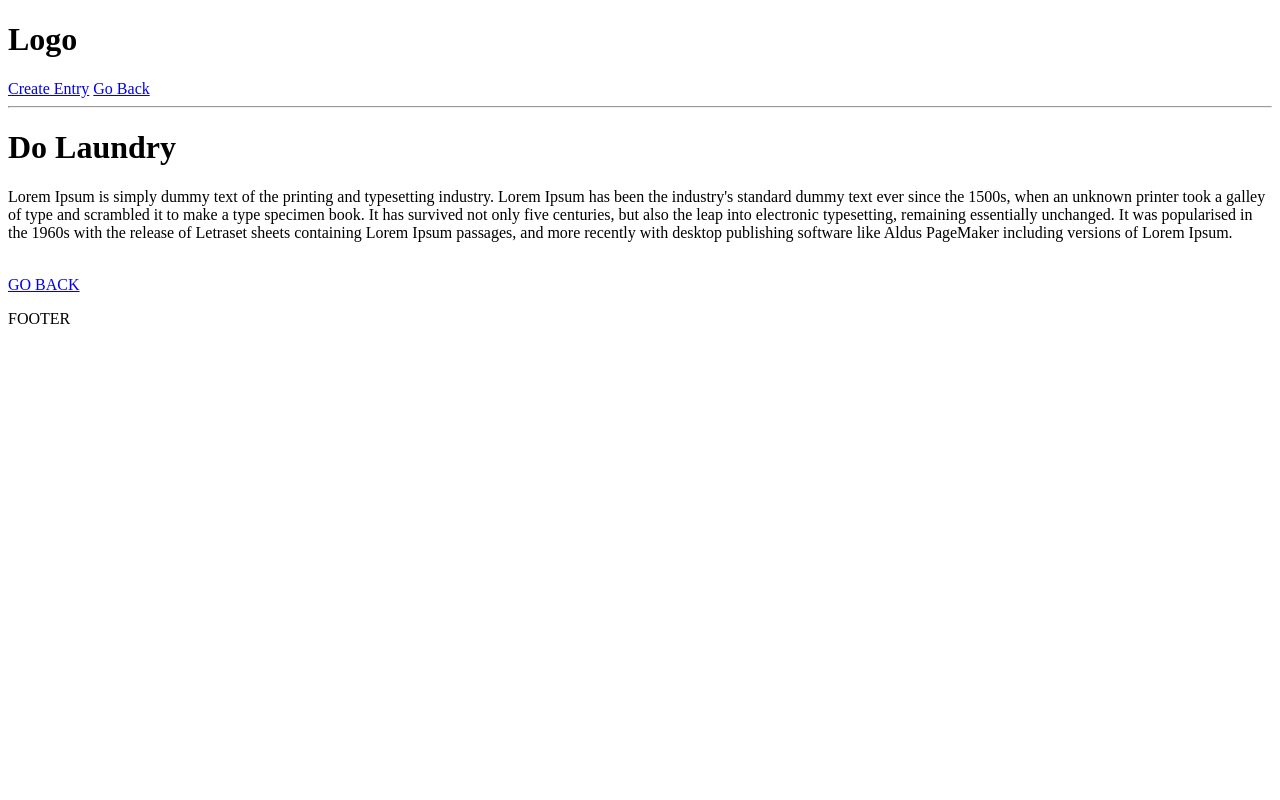
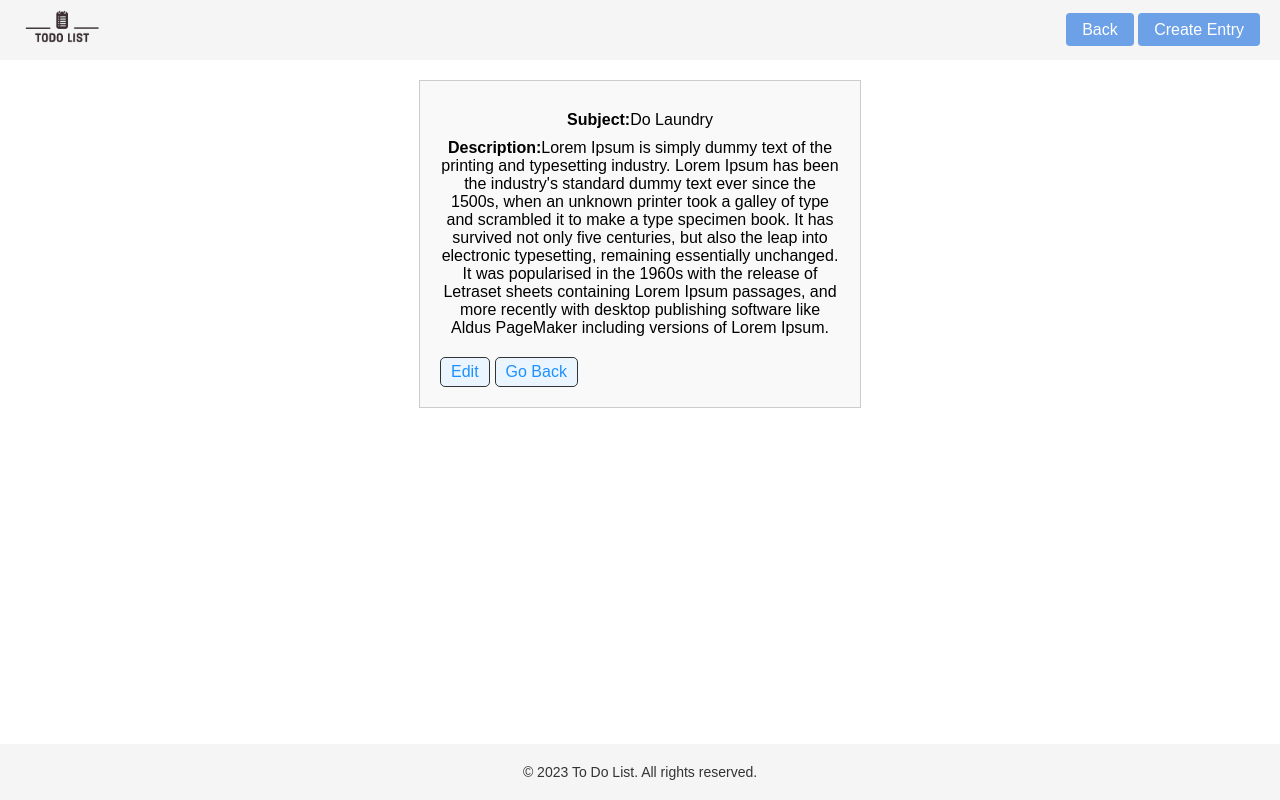
Before and after one commit to omprakashdjango/ToDoList, a Django app: page /single-entry/0eea99c1-ff88-4358-bb52-a56a87480309/ in a window 1280 px wide. Run offline with Django 4.2, Linux system fonts and the light colour scheme; data comes from the database, SQL or seed files in the repository; both versions use the stored data as it was after the commit.

Commit message:
adding static and theme

```diff
--- a/entry/templates/entry/single_entry.html
+++ b/entry/templates/entry/single_entry.html
@@ -2,10 +2,15 @@
 
 {% block content %}
 
-<h1>{{ single_entry.subject }}</h1>
-
-<p>{{ single_entry.description }}</p>
-<br>
-<a href="{% url 'entry_list' %}">GO BACK</a>
+<div class="task-details">
+    <div class="task-info">
+        <p><strong>Subject:</strong>{{ single_entry.subject }}</p>
+        <p><strong>Description:</strong>{{ single_entry.description }}</p>
+    </div>
+    <div class="task-actions">
+        <a href="{% url 'update_entry' single_entry.id %}" class="action-btn edit-btn">Edit</a>
+        <a href="{% url 'entry_list' %}" class="action-btn go-back-btn">Go Back</a>
+    </div>
+</div>
 
 {% endblock content %}
--- /dev/null
+++ b/static/js/script.js
@@ -0,0 +1,8 @@
+document.addEventListener("DOMContentLoaded", function() {
+    const yearElement = document.querySelector("#current-year");
+
+    if (yearElement) {
+        const currentYear = new Date().getFullYear();
+        yearElement.textContent = currentYear;
+    }
+});
--- /dev/null
+++ b/static/styles/main.css
@@ -0,0 +1,97 @@
+body {
+    font-family: Arial, sans-serif;
+    margin: 0;
+    padding: 0;
+}
+
+.task {
+    border: 1px solid #ccc;
+    padding: 10px;
+    margin: 10px;
+    display: flex;
+    justify-content: space-between;
+    align-items: center;
+}
+
+.task-text {
+    flex: 1;
+}
+
+.task-actions {
+    display: flex;
+    gap: 5px;
+}
+
+.action-btn {
+    text-decoration: none;
+    padding: 5px 10px;
+    border: 1px solid #333;
+    background-color: #f0f0f0;
+    color: #333;
+    border-radius: 5px;
+}
+
+.view-btn {
+    background-color: #eaffea;
+    color: #228B22;
+}
+
+.edit-btn,
+.go-back-btn {
+    background-color: #eaf5ff;
+    color: #1E90FF;
+}
+
+.delete-btn {
+    background-color: #ffeded;
+    color: #FF4500;
+}
+
+.task-details {
+    max-width: 400px;
+    margin: 20px auto;
+    padding: 20px;
+    border: 1px solid #ccc;
+    background-color: #f9f9f9;
+    text-align: center;
+}
+
+.task-info p {
+    margin: 10px 0;
+}
+
+.task-actions {
+    margin-top: 20px;
+}
+
+.save-btn {
+    background-color: #d4ffd4;
+    color: #006400;
+}
+
+.action-btn:hover {
+    background-color: #ddd;
+}
+
+
+.site-footer {
+    background-color:  #f5f5f5;
+    color: #333;
+    padding: 20px 0;
+    position: absolute;
+    width: 100%;
+    bottom: 0;
+}
+
+
+.site-footer p {
+    margin: 0;
+    text-align: center;
+    font-size: 14px;
+}
+
+.container {
+    max-width: 1200px;
+    margin: 0 auto;
+    padding: 0 20px;
+}
--- /dev/null
+++ b/static/styles/navbar.css
@@ -0,0 +1,33 @@
+body {
+    margin: 0;
+    font-family: Arial, sans-serif;
+  }
+
+  .navbar {
+    background-color: #f5f5f5; /* Light gray background */
+    height: 60px;
+    display: flex;
+    justify-content: space-between;
+    align-items: center;
+    padding: 0 20px;
+  }
+
+  .logo img {
+    height: 40px;
+    width: auto;
+  }
+
+  .nav-buttons a {
+    text-decoration: none;
+    padding: 8px 16px;
+    background-color: #6ca0e7; /* Light blue button color */
+    color: white;
+    border: none;
+    border-radius: 4px;
+    cursor: pointer;
+    transition: background-color 0.3s ease;
+  }
+
+  .nav-buttons a:hover {
+    background-color: #8ab9ff; /* Lighter blue button color on hover */
+  }
--- a/templates/main.html
+++ b/templates/main.html
@@ -1,9 +1,14 @@
 <!DOCTYPE html>
+{% load static %}
 <html lang="en">
 <head>
     <meta charset="UTF-8">
     <meta name="viewport" content="width=device-width, initial-scale=1.0">
     <title>To Do List</title>
+    <link rel="stylesheet" type="text/css" media="screen" href="{% static 'styles/main.css' %}">
+    <link rel="stylesheet" type="text/css" media="screen" href="{% static 'styles/navbar.css' %}">
+    <link rel="shortcut icon" href="{% static 'images/favicon.ico' %}" type="image/x-icon">
+
 </head>
 <body>
 
@@ -12,6 +17,13 @@
     {% block content %}
     {% endblock content %}
 
-    <p>FOOTER</p>
+    <footer class="site-footer">
+        <div class="container">
+            <p>&copy; <span id="current-year"></span> To Do List. All rights reserved.</p>
+        </div>
+    </footer>
+
+    <!-- Include the JavaScript file -->
+    <script src="{% static 'js/script.js' %}"></script>
 </body>
 </html>
--- a/templates/navbar.html
+++ b/templates/navbar.html
@@ -1,4 +1,13 @@
-<h1>Logo</h1>
-<a href="{% url 'create_entry' %}">Create Entry</a>
-<a href="{% url 'entry_list' %}">Go Back</a>
-<hr>
+{% load static %}
+
+<nav class="navbar">
+    <div class="logo">
+        <a href="{% url 'entry_list' %}">
+            <img src="{% static 'images/logo.png' %}" alt="LOGO">
+        </a>
+    </div>
+    <div class="nav-buttons">
+      <a href="{% url 'entry_list' %}" class="back-button">Back</a>
+      <a href="{% url 'create_entry' %}" class="create-entry-button">Create Entry</a>
+    </div>
+</nav>
```
Also changed, not shown: ToDoList/settings.py (+8 -0 lines), entry/templates/entry/create_entry.html (+12 -5 lines), entry/templates/entry/delete_template.html (+10 -6 lines), entry/templates/entry/entry_list.html (+14 -10 lines), db.sqlite3, static/images/favicon.ico (added), static/images/favicon.png (added), static/images/logo.png (added), 1 other file.
